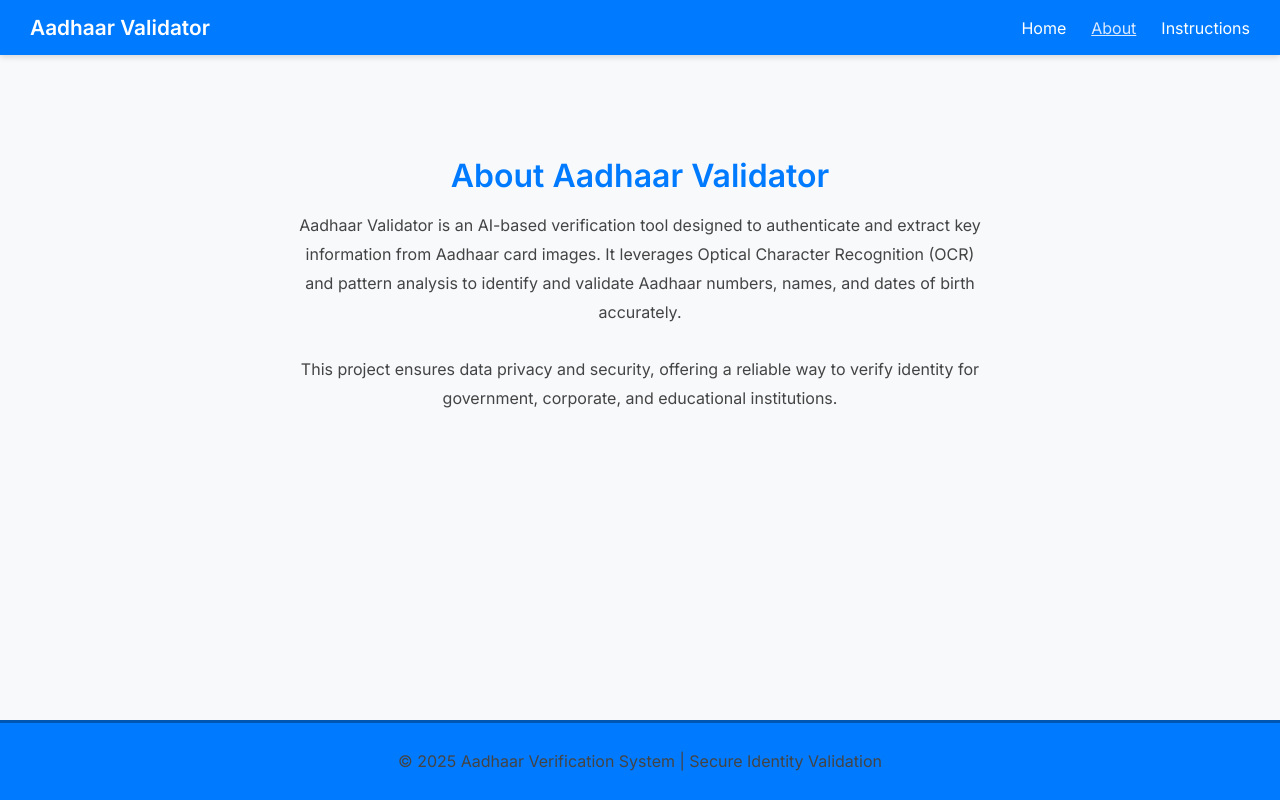
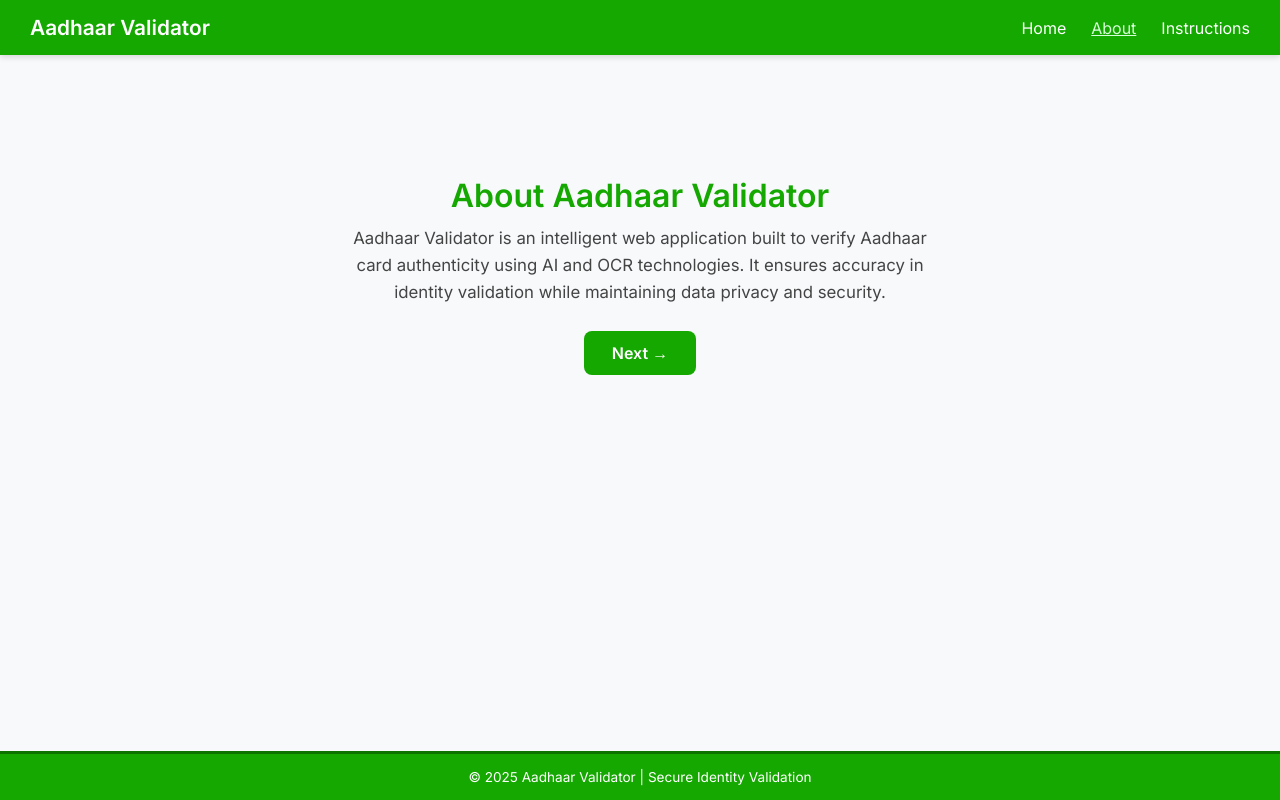
Before and after one commit to vik77-git/Aadhaar-validator, a Flask app: page /about in a window 1280 px wide. Run offline with Flask 3, Linux system fonts and the light colour scheme; parts of the project's set-up code (start-up, migrations or seed data) failed here and were passed over.

Commit message:
Update templates/about.html

```diff
--- a/templates/about.html
+++ b/templates/about.html
@@ -3,98 +3,59 @@
 <head>
   <meta charset="UTF-8">
   <title>About | Aadhaar Validator</title>
-  <link rel="icon" type="image/png" href="{{ url_for('static', filename='favicon.png') }}">
+  <link rel="icon" type="image/png" href="favicon.png">
   <link href="https://fonts.googleapis.com/css2?family=Inter:wght@400;600&display=swap" rel="stylesheet">
   <style>
-    body {
-      font-family: 'Inter', sans-serif;
-      background-color: #f7f9fb;
-      margin: 0;
-      display: flex;
-      flex-direction: column;
-      min-height: 100vh;
-    }
-    nav {
-      background-color: #007bff;
-      color: white;
-      padding: 15px 30px;
-      display: flex;
-      justify-content: space-between;
-      align-items: center;
-      box-shadow: 0 2px 6px rgba(0, 0, 0, 0.15);
-    }
-    nav .logo {
-      font-size: 1.3rem;
-      font-weight: 600;
-    }
-    nav ul {
-      list-style: none;
-      display: flex;
-      margin: 0;
-      padding: 0;
-    }
+    body { font-family: 'Inter', sans-serif; background-color: #f7f9fb; margin: 0; display: flex; flex-direction: column; min-height: 100vh; }
+    nav { background-color: #14A800; color: white; padding: 15px 30px; display: flex; justify-content: space-between; align-items: center; box-shadow: 0 2px 6px rgba(0,0,0,0.15); }
+    nav .logo { font-size: 1.3rem; font-weight: 600; }
+    nav ul { list-style: none; display: flex; margin: 0; padding: 0; }
     nav ul li { margin-left: 25px; }
-    nav ul li a {
-      color: white;
-      text-decoration: none;
-      font-weight: 500;
-      transition: color 0.3s;
-    }
-    nav ul li a:hover, nav ul li a.active {
-      color: #dbe9ff;
-      text-decoration: underline;
-    }
-    .content {
-      flex: 1;
-      max-width: 700px;
-      margin: 80px auto;
-      text-align: center;
-      padding: 0 20px;
-    }
-    h1 {
-      color: #007bff;
-      font-size: 2rem;
-      margin-bottom: 15px;
-    }
-    p {
-      color: #444;
-      font-size: 1rem;
-      line-height: 1.8;
-    }
-    footer {
-      text-align: center;
-      font-size: 0.85rem;
-      color: white;
-      padding: 8px;
-      background: #007bff;
-      border-top: 3px solid #0056b3;
-    }
+    nav ul li a { color: white; text-decoration: none; font-weight: 500; transition: color 0.3s; }
+    nav ul li a:hover, nav ul li a.active { text-decoration: underline; color: #D7FFD9; }
+    .content { flex: 1; text-align: center; margin: 100px 20px; }
+    h1 { color: #14A800; font-size: 2rem; margin-bottom: 10px; }
+    p { color: #444; font-size: 1.05rem; max-width: 600px; margin: auto; line-height: 1.6; }
+    .btn-next { display: inline-block; margin-top: 25px; background-color: #14A800; color: white; padding: 12px 28px; border-radius: 8px; text-decoration: none; font-weight: 600; transition: background-color 0.3s; }
+    .btn-next:hover { background-color: #0D7300; }
+    footer { text-align: center; font-size: 0.85rem; color: white; padding: 15px; background: #14A800; border-top: 3px solid #0D7300; }
+    #google_translate_element { position: fixed; top: 80px; left: 20px; z-index: 1000; }
   </style>
 </head>
 <body>
   <nav>
     <div class="logo">Aadhaar Validator</div>
     <ul>
-      <li><a href="{{ url_for('home') }}">Home</a></li>
-      <li><a href="{{ url_for('about') }}" class="active">About</a></li>
-      <li><a href="{{ url_for('instructions') }}">Instructions</a></li>
+      <li><a href="home.html">Home</a></li>
+      <li><a href="about.html" class="active">About</a></li>
+      <li><a href="instructions.html">Instructions</a></li>
     </ul>
   </nav>
+
+  <div id="google_translate_element"></div>
 
   <div class="content">
     <h1>About Aadhaar Validator</h1>
     <p>
-      Aadhaar Validator is an AI-based verification tool designed to authenticate and extract key
-      information from Aadhaar card images. It leverages Optical Character Recognition (OCR) and
-      pattern analysis to identify and validate Aadhaar numbers, names, and dates of birth accurately.
-      <br><br>
-      This project ensures data privacy and security, offering a reliable way to verify identity
-      for government, corporate, and educational institutions.
+      Aadhaar Validator is an intelligent web application built to verify Aadhaar card authenticity using AI and OCR technologies.
+      It ensures accuracy in identity validation while maintaining data privacy and security.
     </p>
+    <a href="instructions.html" class="btn-next">Next →</a>
   </div>
 
   <footer>
-    <p>© 2025 Aadhaar Verification System | Secure Identity Validation</p>
+    © 2025 Aadhaar Validator | Secure Identity Validation
   </footer>
+
+  <script type="text/javascript">
+    function googleTranslateElementInit() {
+      new google.translate.TranslateElement({
+        pageLanguage: 'en',
+        includedLanguages: 'hi,ta,te,ml,kn,gu,bn,mr,pa,ur',
+        layout: google.translate.TranslateElement.InlineLayout.HORIZONTAL
+      }, 'google_translate_element');
+    }
+  </script>
+  <script src="//translate.google.com/translate_a/element.js?cb=googleTranslateElementInit"></script>
 </body>
 </html>
```
